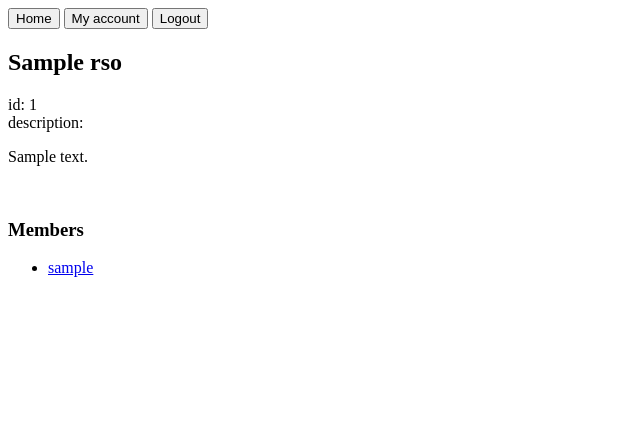
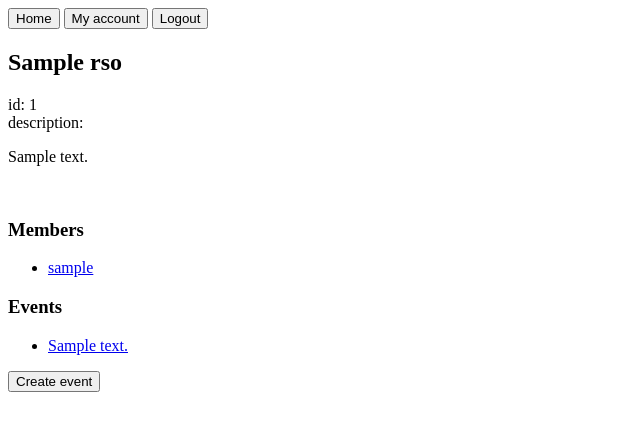
Before and after one commit to dukeofdylan/COP4710_Project, a Django app: page /rso/1/1/ in a window 1280 px wide. Shown: the top 431 px of the page, without its empty margins (0-640 px from the left). Run offline with Django 3.2, Linux system fonts and the light colour scheme; a user stored in the database is signed in; tables that the repository leaves empty hold one stand-in row (values such as "Sample post").

Commit message:
Add events and comments

```diff
--- a/project/accounts/models.py
+++ b/project/accounts/models.py
@@ -15,3 +15,6 @@ class User(AbstractUser):
     university = models.ForeignKey(
         "unievents.university", on_delete=models.DO_NOTHING, related_name="students", null=True
     )
+
+    def is_admin(self, rso_id: int):
+        return bool(self.admin_at.filter(pk=rso_id))
--- a/project/cop4710/settings.py
+++ b/project/cop4710/settings.py
@@ -41,6 +41,7 @@ INSTALLED_APPS = [
     "accounts",
     "unievents",
     "mapwidgets",
+    "multiselectfield",
 ]
 
 MIDDLEWARE = [
--- a/project/static/static_dirs/main/styles.css
+++ b/project/static/static_dirs/main/styles.css
@@ -8,3 +8,25 @@ body {
     left:       5px;
     text-align: left;
 }
+
+ /* Chat containers */
+ .comment-container {
+    border: 2px solid #ffffff;
+    background-color: #f1f1f1;
+    border-radius: 5px;
+    padding: 10px;
+    margin: 10px 0;
+  }
+
+  /* Clear floats */
+  .comment-container::after {
+    content: "";
+    clear: both;
+    display: table;
+  }
+
+  /* Style time text */
+  .comment-time-right {
+    float: right;
+    color: #aaa;
+  }
--- a/project/templates/unievents/rso_view.html
+++ b/project/templates/unievents/rso_view.html
@@ -13,5 +13,15 @@
             <li>No members yet.</li>
         {% endfor %}
     </ul>
-    {% comment %} <input type="button" onclick="location.href='{% url 'event_list' university.university_id rso.rso_id %}';" value="Events" /> {% endcomment %}
+    <h3> Events </h3>
+    <ul>
+        {% for event in rso.events.all %}
+            <li><a href="{% url 'event_view' university.university_id rso.rso_id event.event_id %}">{{ event.summary }}</a></li>
+        {% empty %}
+            <li>No events yet.</li>
+        {% endfor %}
+    </ul>
+    {% if is_admin %}
+        <input type="button" onclick="location.href='{% url 'event_create' university.university_id rso.rso_id %}';" value="Create event" />
+    {% endif %}
 {% endblock %}
--- a/project/unievents/models.py
+++ b/project/unievents/models.py
@@ -2,6 +2,7 @@
 from django.db import models
 from django.db.models.manager import Manager
 from accounts.models import User
+from multiselectfield import MultiSelectField
 
 from pathlib import Path
 
@@ -42,19 +43,11 @@ class University(GetFieldsMixin, models.Model):
         db_table = "university"
 
 
-class Studies_at(GetFieldsMixin, models.Model):
-    user = models.ForeignKey(User, on_delete=models.CASCADE)
-    university = models.ForeignKey(University, on_delete=models.CASCADE)
-
-    class Meta:
-        db_table = "studies_at"
-
-
 class RSO(GetFieldsMixin, models.Model):
     rso_id = models.AutoField(db_column="rso_id", primary_key=True)
     name = models.TextField(db_column="name")
     description = models.TextField(db_column="description", null=False, default="")
-    admin = models.ForeignKey(User, on_delete=models.CASCADE)
+    admin = models.ForeignKey(User, on_delete=models.CASCADE, related_name="admin_at")
     university = models.ForeignKey(University, on_delete=models.CASCADE, null=False, related_name="rsos")
     members = models.ManyToManyField(User, related_name="rso_memberships")
 
@@ -62,30 +55,54 @@ class RSO(GetFieldsMixin, models.Model):
         db_table = "rso"
 
 
+WEEKDAY_CHOICES = (
+    ("MO", "Monday"),
+    ("TU", "Tuesday"),
+    ("WE", "Wednesday"),
+    ("TH", "Thursday"),
+    ("FR", "Friday"),
+    ("SA", "Saturday"),
+    ("SU", "Sunday"),
+)
+
+
 class Event(GetFieldsMixin, models.Model):
+    class PrivacyLevel(models.IntegerChoices):
+        Public = 1
+        University_Private = 2
+        RSO_Private = 3
+
+    class Frequency(models.TextChoices):
+        Daily = "DAILY"
+        Weekly = "WEEKLY"
+        Monthly = "MONTHLY"
+        Yearly = "YEARLY"
+
     event_id = models.AutoField(db_column="event_id", primary_key=True)
     summary = models.TextField(db_column="summary")
-    privacy_level = models.IntegerField(db_column="privacy_level")
+    privacy_level = models.IntegerField(db_column="privacy_level", null=False, blank=True, choices=PrivacyLevel.choices)
     description = models.TextField(db_column="description", blank=True, null=True)
     phone = models.TextField(db_column="phone", blank=True, null=True)
     email = models.TextField(db_column="email", blank=True, null=True)
-    dtstart = models.DateTimeField(db_column="dtstart", auto_now_add=True)
-    dtend = models.DateTimeField(db_column="dtend", auto_now_add=True)
-    until = models.DateTimeField(db_column="until", auto_now_add=True)
-    rrule = models.TextField(db_column="rrule", null=True)
+    dtstart = models.DateTimeField(db_column="dtstart", blank=True)
+    dtend = models.DateTimeField(db_column="dtend", blank=True)
+    until = models.DateTimeField(db_column="until", null=True)
+    freq = models.TextField(db_column="freq", null=True, choices=Frequency.choices, verbose_name="frequency")
+    byday = MultiSelectField(db_column="byday", null=True, choices=WEEKDAY_CHOICES)
     location = models.ForeignKey(Location, on_delete=models.CASCADE, blank=True, null=False)
-    rso = models.ForeignKey(RSO, on_delete=models.CASCADE, blank=True, null=False)
+    rso = models.ForeignKey(RSO, on_delete=models.CASCADE, related_name="events", blank=True, null=False)
 
     class Meta:
         db_table = "event"
 
 
 class Comment(GetFieldsMixin, models.Model):
-    comment_postdate = models.DateTimeField(db_column="comment_postdate", primary_key=True, auto_now_add=True)
+    comment_id = models.AutoField(db_column="comment_id", primary_key=True)
+    postdate = models.DateTimeField(db_column="postdate", auto_now_add=True)
     text = models.TextField(db_column="text", blank=True)
-    rating = models.IntegerField(db_column="rating", null=True)
-    user = models.ForeignKey(User, on_delete=models.CASCADE)
-    event = models.ForeignKey(Event, on_delete=models.CASCADE)
+    rating = models.IntegerField(db_column="rating", blank=True)
+    user = models.ForeignKey(User, on_delete=models.CASCADE, related_name="comments")
+    event = models.ForeignKey(Event, on_delete=models.CASCADE, related_name="comments")
 
     class Meta:
         db_table = "comment"
--- a/project/unievents/urls.py
+++ b/project/unievents/urls.py
@@ -15,10 +15,13 @@ Including another URLconf
 """
 from django.urls import path
 from unievents.views import (
+    EventView,
     RSOView,
     RSOListView,
     UniversityView,
     UniversityListView,
+    create_comment_view,
+    create_event_view,
     create_rso_view,
     home_view,
     create_university_view,
@@ -31,9 +34,15 @@ urlpatterns = [
     path("university/create", create_university_view, name="universities_create"),
     path("university/list", UniversityListView.as_view(), name="universities_list"),
     path("university/<pk>/", UniversityView.as_view(), name="universities_view"),
-    path("event/<pk>/", home_view, name="events_view"),
     path("rso/<int:university_id>/create/", create_rso_view, name="rso_create"),
     path("rso/<int:university_id>/list", RSOListView.as_view(), name="rso_list"),
     path("rso/<int:university_id>/<pk>/", RSOView.as_view(), name="rso_view"),
-    path("event/<int:rso_id>/create", home_view, name="events_create"),
+    path("event/<int:university_id>/<int:rso_id>/create", create_event_view, name="event_create"),
+    path("event/<int:university_id>/<int:rso_id>/list", home_view, name="event_list"),
+    path("event/<int:university_id>/<int:rso_id>/<pk>", EventView.as_view(), name="event_view"),
+    path(
+        "event/<int:university_id>/<int:rso_id>/<int:event_id>/create_comment",
+        create_comment_view,
+        name="comment_create",
+    ),
 ]
--- a/project/unievents/views.py
+++ b/project/unievents/views.py
@@ -1,24 +1,36 @@
-from typing import Any, Type
+from typing import Any, Dict, Type, Union
 from django.db import models
 from django.db.models.base import ModelBase
+from django.http.response import HttpResponseNotAllowed
 from django.shortcuts import redirect, render
 from django.http import HttpRequest
 from django.views.generic.base import ContextMixin, View
-from django.views.generic.detail import DetailView
-from django.views.generic.list import ListView
+from django.views.generic.detail import DetailView, SingleObjectMixin
+from django.views.generic.list import ListView, MultipleObjectMixin
 from accounts.views import login_required, super_admin_required
-from unievents.forms import CreateLocationForm, CreateRSOForm, CreateUniversityForm
+from unievents.forms import CreateEventForm, CreateLocationForm, CreateRSOForm, CreateUniversityForm
+from django.core.exceptions import PermissionDenied
 
-from unievents.models import RSO, University
+from unievents.models import Comment, Event, RSO, University
 from django.contrib.auth.mixins import LoginRequiredMixin
 
 
 def being_a_student_required(func):
     @login_required()
-    def inner(request, university_id: int):
+    def inner(request, university_id: int, *args, **kwargs):
         if request.user.university_id != university_id:
             return redirect("home")
-        return func(request, university_id)
+        return func(request, university_id, *args, **kwargs)
+
+    return inner
+
+
+def being_an_admin_required(func):
+    @being_a_student_required
+    def inner(request, university_id: int, rso_id: int, *args, **kwargs):
+        if not request.user.is_admin(rso_id):
+            raise PermissionDenied("Admin privileges required to view this page.")
+        return func(request, university_id, rso_id, *args, **kwargs)
 
     return inner
 
@@ -59,9 +71,11 @@ class UniversityListView(LoginRequiredMixin, ListView):
 def add_to_context_decorator(**models: Type[models.Model]):
     """ @decorator(model1, model2, model3_pk_name=model3, ...) """
 
-    def arghandler(cls: Type[ContextMixin]):
+    def arghandler(cls: Union[Type[DetailView], Type[ListView]]):
+        original_get_context_data = cls.get_context_data
+
         def inner(self, **kwargs: Any) -> Any:
-            context = super(type(self), self).get_context_data(**kwargs)
+            context = original_get_context_data(self, **kwargs)
             for kwargname, model in models.items():
                 context[model._meta.db_table] = model.objects.get(pk=self.kwargs[kwargname])
             return context
@@ -83,6 +97,12 @@ def add_to_context_decorator(**models: Type[models.Model]):
 class RSOView(LoginRequiredMixin, DetailView):
     template_name = "unievents/rso_view.html"
     model = RSO
+
+    def get_context_data(self, **kwargs: Any) -> Dict[str, Any]:
+        ctx = super().get_context_data(**kwargs)
+        ctx["is_admin"] = self.request.user.is_admin(ctx["rso"].rso_id)
+        print(ctx["is_admin"])
+        return ctx
 
 
 @add_to_context_decorator(university_id=University)
@@ -107,3 +127,40 @@ def create_rso_view(request, university_id: int):
             return render(request, "unievents/rso_create.html", context)
     else:
         return render(request, "unievents/rso_create.html", context)
+
+
+@being_an_admin_required
+def create_event_view(request, university_id: int, rso_id):
+    event_form = CreateEventForm(request.POST or None, university_id=university_id, rso_id=rso_id)
+    location_form = CreateLocationForm(request.POST or None)
+    context = {
+        "event_form": event_form,
+        "location_form": location_form,
+        "is_admin": request.user.is_admin(rso_id),
+        "rso": RSO.objects.get(pk=rso_id),
+        "university": University.objects.get(pk=university_id),
+    }
+    if request.method == "GET":
+        return render(request, "unievents/event_create.html", context)
+    elif request.method == "POST":
+        if event_form.is_valid() and location_form.is_valid():
+            location = location_form.save()
+            event = event_form.save(location)
+            return redirect("event_view", university_id, rso_id, event.event_id)
+        else:
+            return render(request, "unievents/event_create.html", context)
+    else:
+        return render(request, "unievents/event_create.html", context)
+
+
+@add_to_context_decorator(university_id=University, rso_id=RSO)
+class EventView(LoginRequiredMixin, DetailView):
+    template_name = "unievents/event_view.html"
+    model = Event
+
+
+def create_comment_view(request, university_id, rso_id, event_id):
+    if request.method != "POST":
+        return HttpResponseNotAllowed("Only POST requests are allowed on this url.")
+    Comment(event_id=event_id, user_id=request.user.id, text=request.POST["text"], rating=5).save()
+    return redirect("event_view", university_id, rso_id, event_id)
```
Also changed, not shown: project/templates/unievents/event_create.html (added, +12 -0 lines), project/templates/unievents/event_view.html (added, +36 -0 lines), project/unievents/forms.py (+32 -6 lines), project/media/location/-81.37015342712402|28.png (added), project/media/location/-81.3855646|28.png (added), project/unievents/migrations/0006_auto_20210405_1327.py (added), project/unievents/migrations/0007_auto_20210405_1418.py (added), project/unievents/migrations/0008_auto_20210405_1427.py (added), project/unievents/migrations/0009_auto_20210405_1533.py (added), 2 other files.
